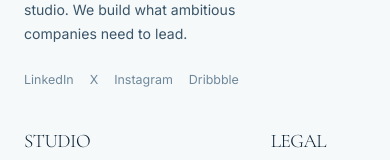
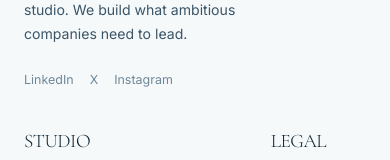
Before and after one commit to Qambar-dev-0207/codnexa1, a Next.js app: page / in a window 390 px wide. Shown: the part 7417-7577 px from the top of the page. Built offline with nearby package versions, Linux system fonts and the light colour scheme.

Commit message:
feat: add responsive Navbar and Footer components with theme and language support

```diff
--- a/src/components/Footer.tsx
+++ b/src/components/Footer.tsx
@@ -61,11 +61,15 @@ export default function Footer() {
             {t('footer.desc')}
           </p>
           <div style={{ marginTop: 24, display: 'flex', gap: 16 }}>
-            {['LinkedIn', 'X', 'Instagram', 'Dribbble'].map(s => (
-              <a key={s} href="#" style={{ fontSize: '0.78rem', color: 'var(--text-3)', textDecoration: 'none', transition: 'color 0.2s' }}
+            {[
+              { name: 'LinkedIn', url: 'https://www.linkedin.com/company/codnexa/' },
+              { name: 'X', url: '#' },
+              { name: 'Instagram', url: 'https://www.instagram.com/codnexa?igsh=ajM4ZzUxNm56c3R1' },
+            ].map(s => (
+              <a key={s.name} href={s.url} target="_blank" rel="noopener noreferrer" style={{ fontSize: '0.78rem', color: 'var(--text-3)', textDecoration: 'none', transition: 'color 0.2s' }}
                 onMouseEnter={e => ((e.target as HTMLElement).style.color = 'var(--text)')}
                 onMouseLeave={e => ((e.target as HTMLElement).style.color = 'var(--text-3)')}
-              >{s}</a>
+              >{s.name}</a>
             ))}
           </div>
         </div>
--- a/src/components/Navbar.tsx
+++ b/src/components/Navbar.tsx
@@ -344,9 +344,9 @@ export default function Navbar() {
             </div>
           </div>
           <div style={{ display: 'flex', gap: 20, fontSize: '0.8rem', color: 'var(--text-3)' }}>
-            <a href="#" style={{ color: 'var(--text-3)' }}>LinkedIn</a>
+            <a href="https://www.linkedin.com/company/codnexa/" target="_blank" rel="noopener noreferrer" style={{ color: 'var(--text-3)' }}>LinkedIn</a>
             <a href="#" style={{ color: 'var(--text-3)' }}>X</a>
-            <a href="#" style={{ color: 'var(--text-3)' }}>Instagram</a>
+            <a href="https://www.instagram.com/codnexa?igsh=ajM4ZzUxNm56c3R1" target="_blank" rel="noopener noreferrer" style={{ color: 'var(--text-3)' }}>Instagram</a>
           </div>
         </div>
       </div>
```
